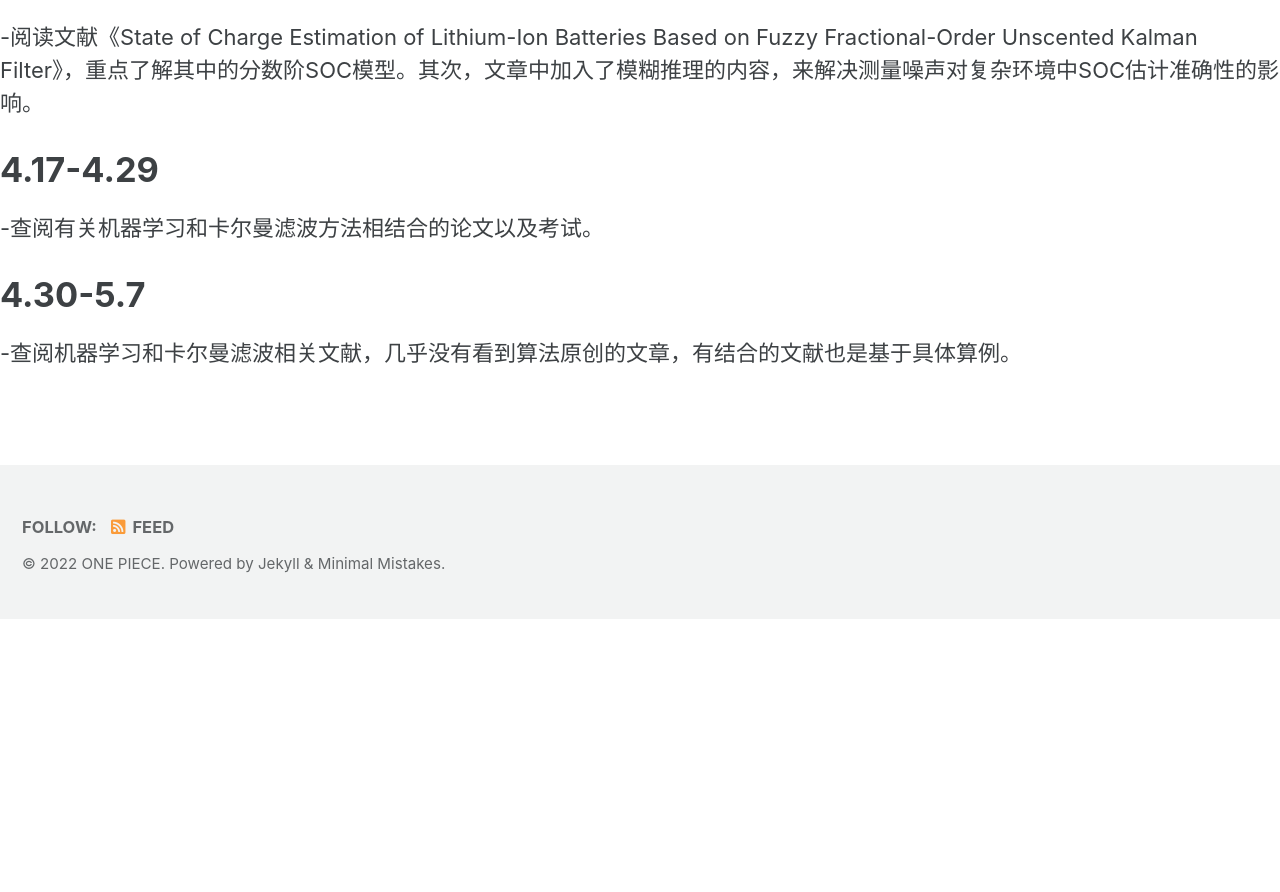
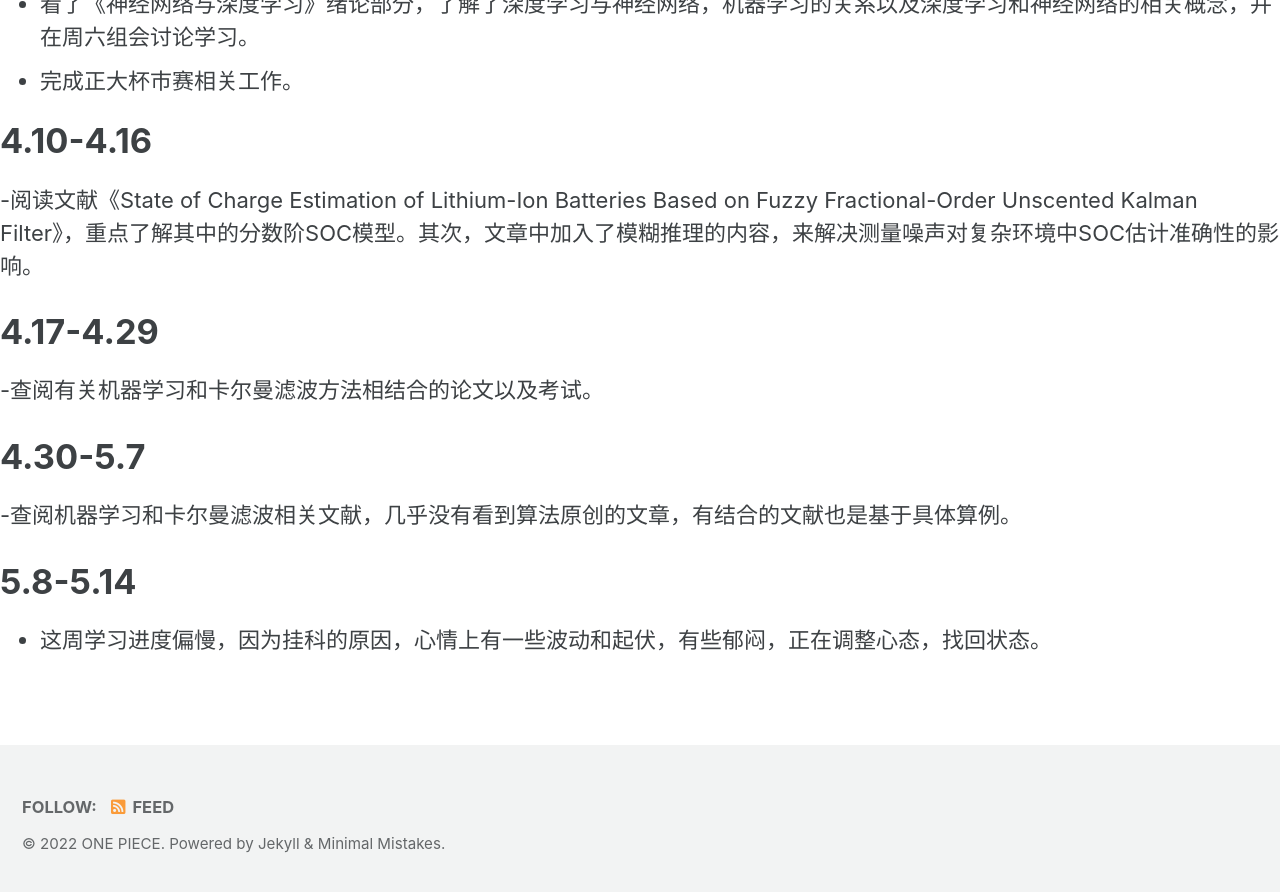
Before and after one commit to czxgg/czxgg.github.io, a Jekyll site: the page built from _posts/2022-04-14-weekly-report.md, in a window 1280 px wide and 900 px high, scrolled down 942 px. Shown: the top 892 px of the window. Built offline with Jekyll 4.4.1, drawn with Linux system fonts in a browser that asks for light colours; cached includes are drawn as plain includes; our own code applies the rules of GitHub Pages for plain Markdown files; before the commit the page ends 1561 px from its top, so only the background shows below that; some of the changed text lies outside the part shown.

Commit message:
Update 2022-04-14-weekly-report.md

```diff
--- a/_posts/2022-04-14-weekly-report.md
+++ b/_posts/2022-04-14-weekly-report.md
@@ -7,6 +7,10 @@ tags:
   - report
 ---
 以下为2022年周报：
+
+# 5.15-5.22
+- 学习《神经网络与深度学习》第七章，组会讨论；
+- 学习粒子群算法。
 
 # 3.20-3.26
 - 细读了上一周找的文献，重新对基础的卡尔曼滤波的进行推导（参考《最优估计理论》），模糊c均值(FCM)聚类，复习了找最优路径的维特比算法。将周五讲论文与小组分享讨论，论文中的有些细节有待思考。比如，算法中的概率图更新到底更新步骤，需要更新整个图吗？但论文中只提到获胜节点的更新，若要更新整个概率图，感觉算法不太具有优越性，算法复杂度明显提高。
@@ -28,3 +32,6 @@ tags:
 
 # 4.30-5.7
 -查阅机器学习和卡尔曼滤波相关文献，几乎没有看到算法原创的文章，有结合的文献也是基于具体算例。
+
+# 5.8-5.14
+- 这周学习进度偏慢，因为挂科的原因，心情上有一些波动和起伏，有些郁闷，正在调整心态，找回状态。
```
